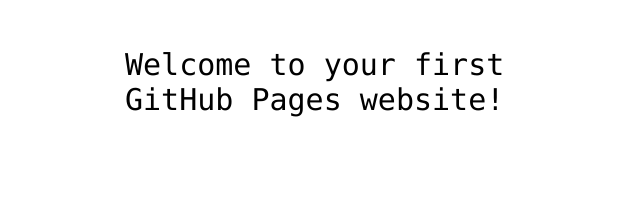
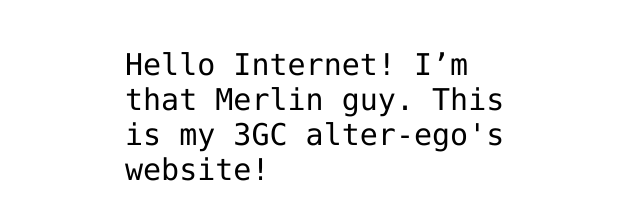
Before and after one commit to 3gc-merlin/3gc-merlin.github.io, a plain HTML site: page index.html in a window 1280 px wide. Shown: the part 341-560 px from the top of the page, without its empty margins (315-955 px from the left). Drawn offline with Linux system fonts and the light colour scheme.

Commit message:
Update title and customize main paragraph of index.html

```diff
--- a/index.html
+++ b/index.html
@@ -3,7 +3,7 @@
 <html>
 <head>
   <meta http-equiv="Content-Type" content="text/html; charset=utf-8"/>
-  <title>my-first-website</title>
+  <title>not-my-first-website</title>
   <LINK href="styles.css" rel="stylesheet" type="text/css">
 </head>
 
@@ -11,8 +11,7 @@
 
 <img src="https://octodex.github.com/images/daftpunktocat-thomas.gif" id="octocat" alt="octocat-gif" />
 
-<!-- Change this code here by copy and pasting your template on line 15 -->
-<p>Welcome to your first GitHub Pages website!</p>
+<p>Hello Internet! I’m that Merlin guy. This is my 3GC alter-ego's website!</p>
 
 </body>
 </html>
```
